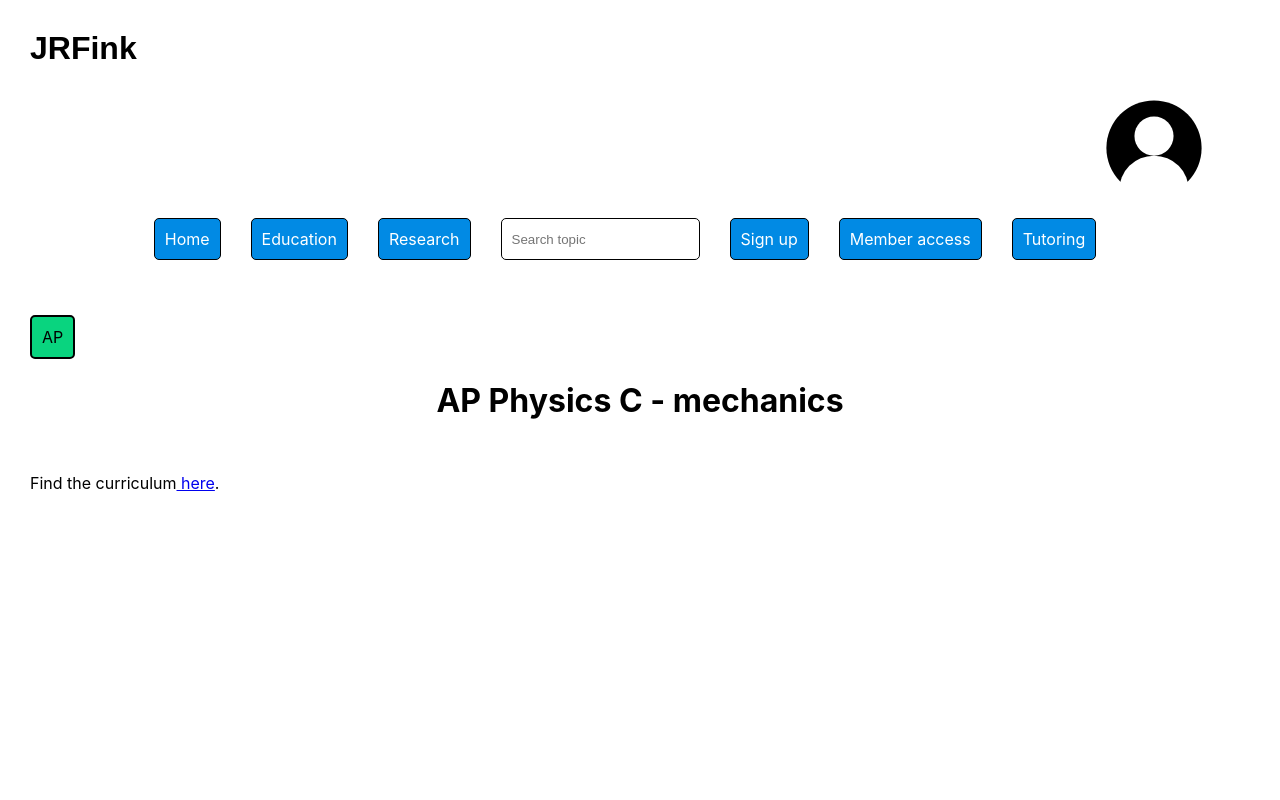
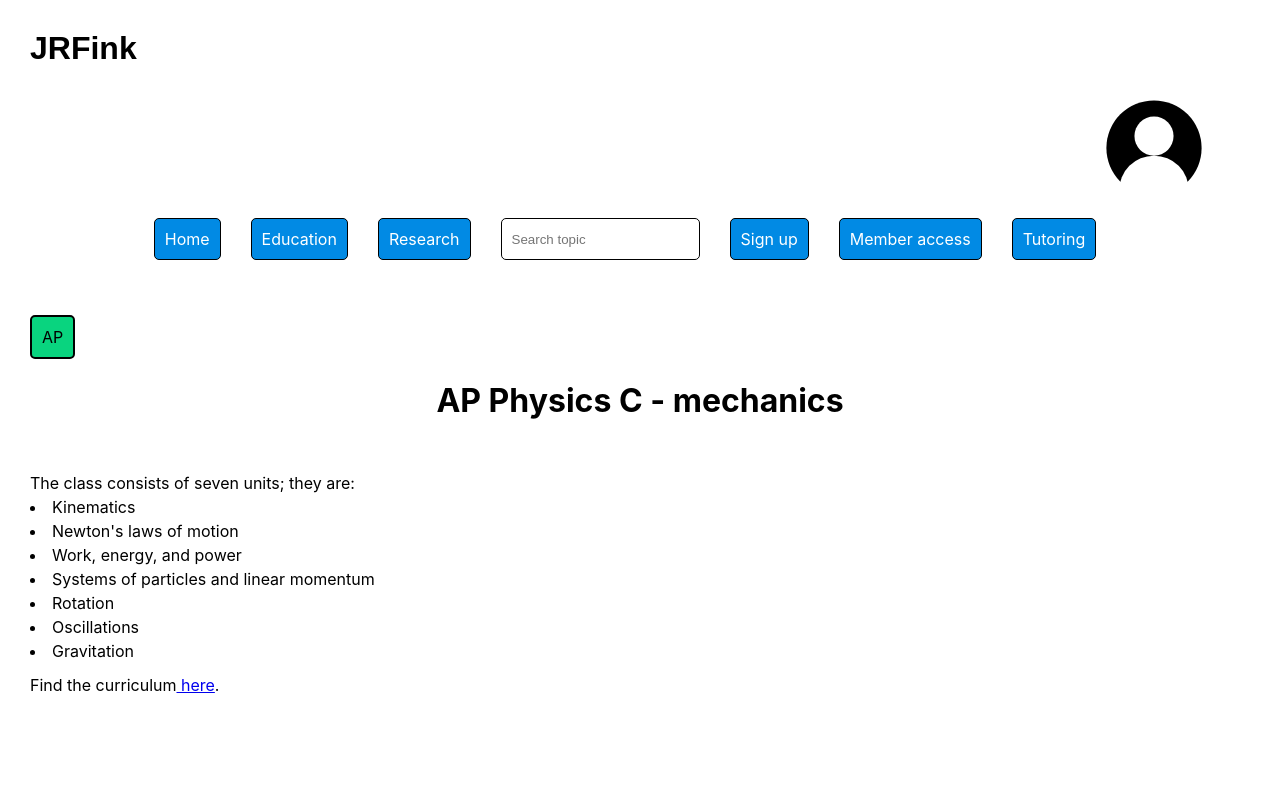
Before and after one commit to JRFink/jrfphyspagesnew, a Next.js app: page /education/ap/apcmech in a window 1280 px wide. Shown: the top 800 px of the page. Built offline with nearby package versions, Linux system fonts and the light colour scheme.

Commit message:
Update index.tsx

```diff
--- a/pages/education/ap/apcmech/index.tsx
+++ b/pages/education/ap/apcmech/index.tsx
@@ -10,6 +10,16 @@ const ApCmech = () => {
            AP Physics C - mechanics
         </h1>
         <br />
+<p>
+The class consists of seven units&#59; they are:
+<li>Kinematics</li>
+<li>Newton&#39;s laws of motion</li>
+<li>Work, energy, and power</li>
+<li>Systems of particles and linear momentum</li>
+<li>Rotation</li>
+<li>Oscillations</li>
+<li>Gravitation</li>
+</p>
          <p>
             Find the curriculum
             <a href="https://apstudents.collegeboard.org/courses/ap-physics-c-mechanics"> here</a>.
```
